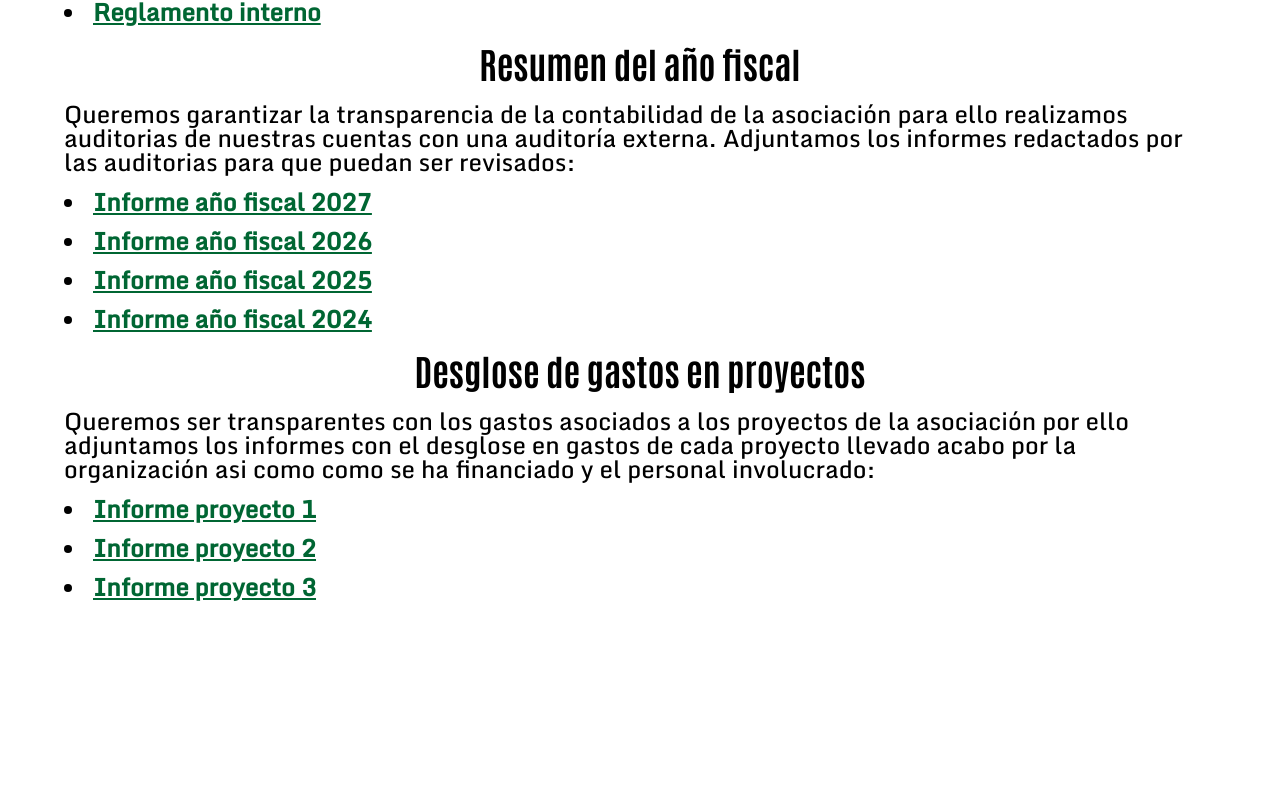
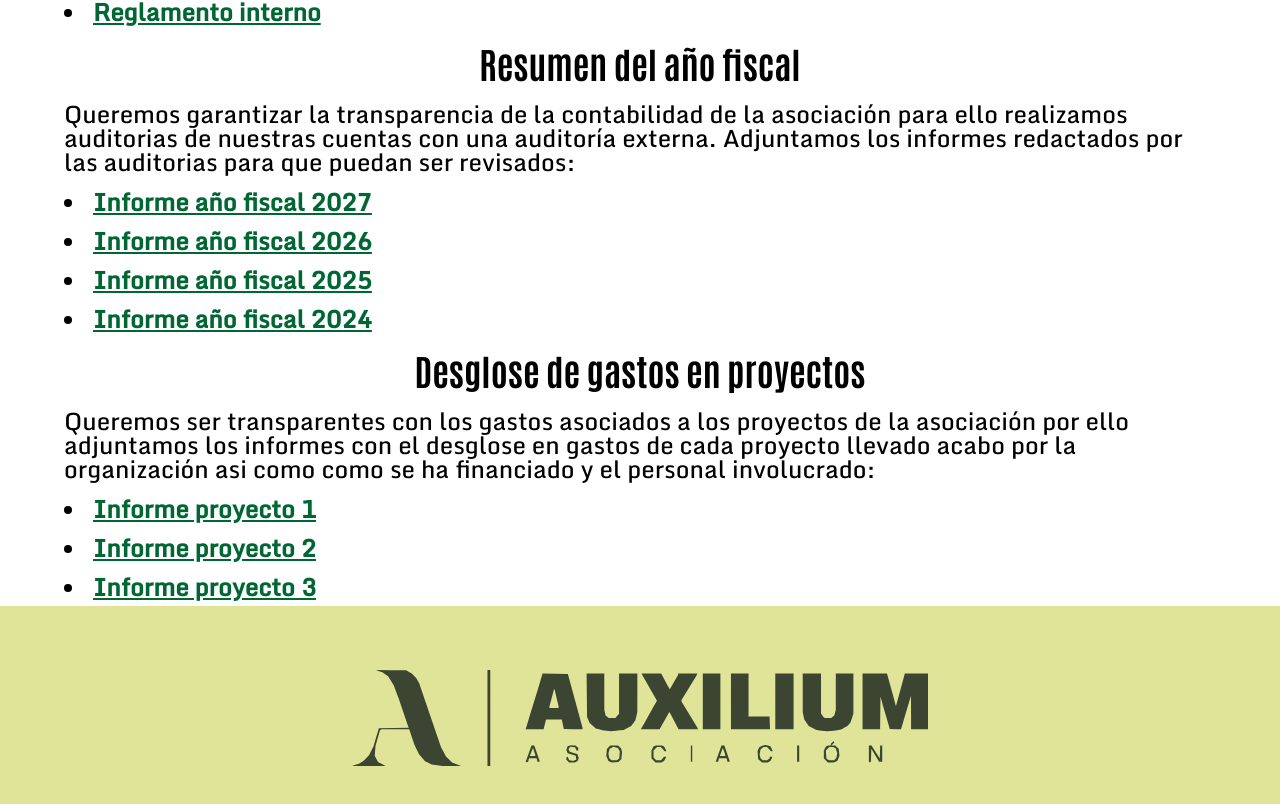
Before and after one commit to Tenvid/AuxiliumFundacionWeb, a React (Vite) app in the folder AuxilliumWeb/frontend/auxilium-web/: page /transparency in a window 1280 px wide. Shown: the part 1160-1964 px from the top of the page. Before the commit the page ends 1766 px from the top, so only its background shows below. Built offline with nearby package versions, Linux system fonts and the light colour scheme.

Commit message:
style(transparency_page): add footer

```diff
--- a/AuxilliumWeb/frontend/auxilium-web/src/pages/transparency-page/TransparencyPage.jsx
+++ b/AuxilliumWeb/frontend/auxilium-web/src/pages/transparency-page/TransparencyPage.jsx
@@ -5,6 +5,7 @@ import main_image from '../../assets/jessica-neves-sbMIZxxhgbw-unsplash.jpg';
 import styles from './TransparencyPage.module.css';
 import UnorderedLinkList from '../../components/UnorderedLinkList/UnorderedLinkList.jsx';
 
+import logo_dark from '../../assets/LogoAuxiliumVector--dark.svg';
 export default function TransparencyPage() {
   return (
     <>
@@ -89,6 +90,9 @@ export default function TransparencyPage() {
           elementClassName={styles.transparencyListElement}
         ></UnorderedLinkList>
       </div>
+      <footer className="footer-wrapper">
+        <img src={logo_dark} className="footer-logo" alt="" />
+      </footer>
     </>
   );
 }
```
